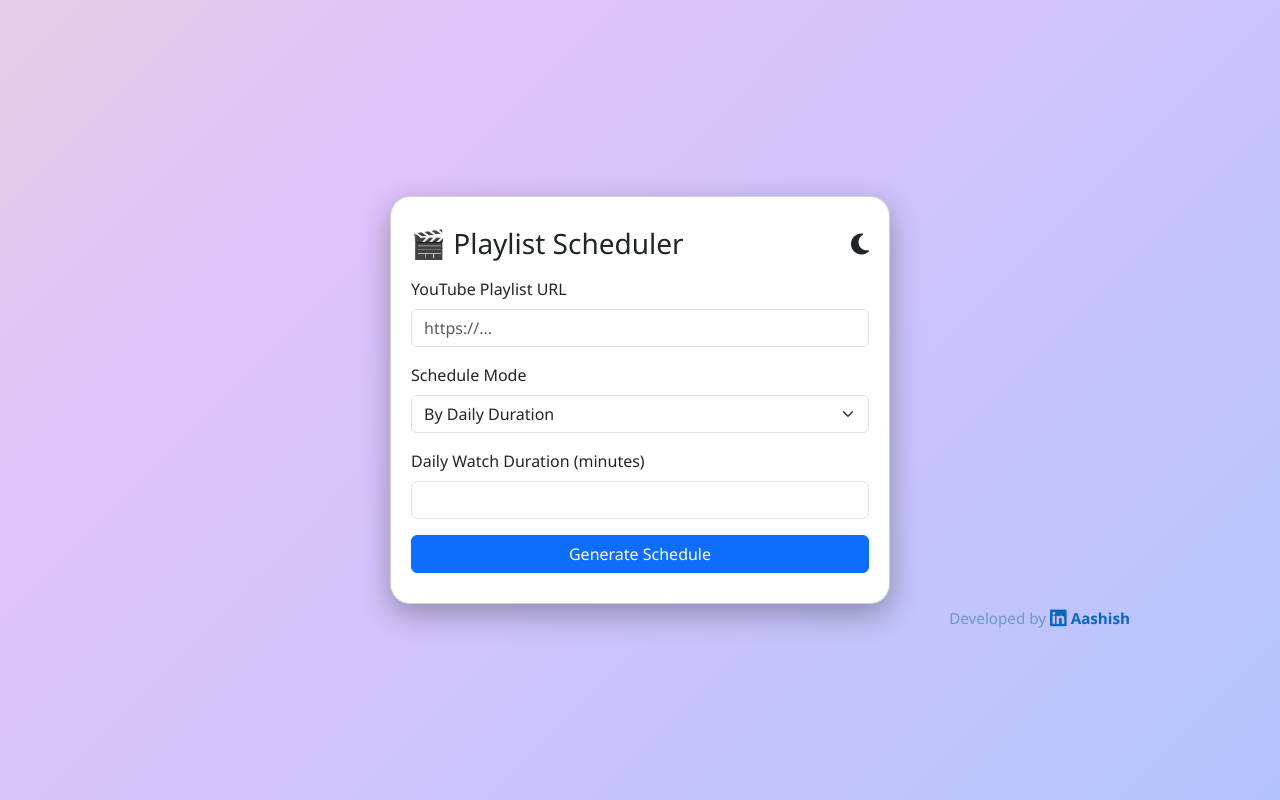
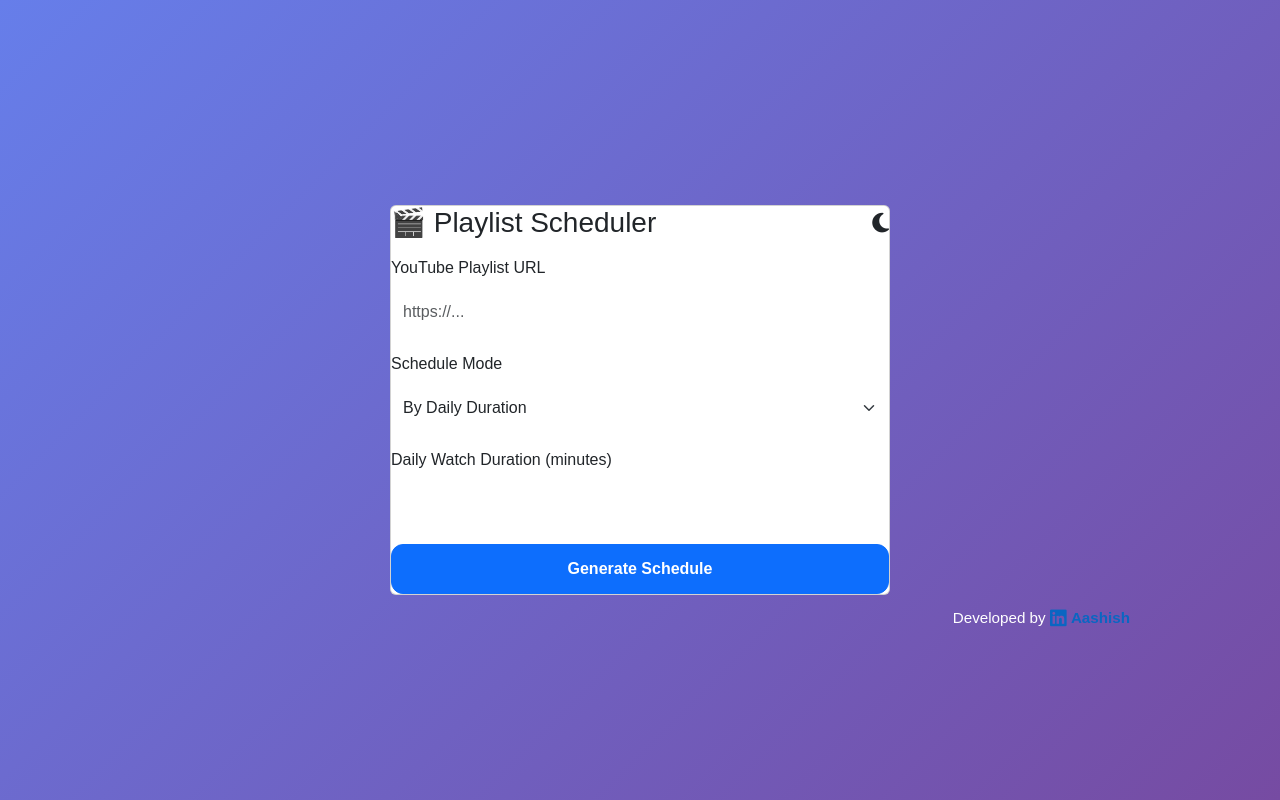
Before and after one commit to theaashishgautam/playlist_scheduler, a Flask app: page / in a window 1280 px wide. Run offline with Flask 3, Linux system fonts and the light colour scheme.

Commit message:
Update styles in index.html for improved design

```diff
--- a/templates/index.html
+++ b/templates/index.html
@@ -8,49 +8,48 @@
   <link rel="stylesheet" href="https://cdnjs.cloudflare.com/ajax/libs/font-awesome/6.5.1/css/all.min.css" />
   <style>
   body {
-      font-family: 'Segoe UI', sans-serif;
-      background: linear-gradient(-45deg, #8ec5fc, #e0c3fc, #f9f586, #f6d365);
-      background-size: 400% 400%;
-      animation: gradientBG 15s ease infinite;
-      color: #6c9abd;
-      transition: background-color 0.4s ease, color 0.4s ease;
+    font-family: 'Poppins', sans-serif;
+    background: linear-gradient(135deg, #667eea, #764ba2);
+    min-height: 100vh;
+    color: #fff;
   }
 
-    @keyframes gradientBG {
-      0% { background-position: 0% 50%; }
-      50% { background-position: 100% 50%; }
-      100% { background-position: 0% 50%; }
+  .glass-card {
+    backdrop-filter: blur(20px);
+    background: rgba(255, 255, 255, 0.1);
+    border-radius: 20px;
+    padding: 30px;
+    box-shadow: 0 8px 32px rgba(0,0,0,0.3);
   }
 
-    .dark-mode {
-      background: #121212 !important;
-      color: #e0e0e0 !important;
+  .form-control, .form-select {
+    border-radius: 12px;
+    border: none;
+    padding: 12px;
   }
 
-    .dark-mode .card, .dark-mode .form-control, .dark-mode .form-select {
-      background-color: #8e8a8a !important;
-      color: #e0e0e0 !important;
-      border-color: #8f8c8c !important;
+  .btn-primary {
+    border-radius: 12px;
+    padding: 12px;
+    font-weight: 600;
+    transition: 0.3s;
   }
 
-    .card {
-      border-radius: 20px;
-      padding: 30px 20px;
-      box-shadow: 0 10px 30px rgba(0, 0, 0, 0.3);
+  .btn-primary:hover {
+    transform: scale(1.05);
   }
 
   #themeToggle {
     cursor: pointer;
-      font-size: 1.5rem;
+    font-size: 1.4rem;
   }
 
-    .transition-wrapper {
-      opacity: 0;
-      transition: opacity 0.6s ease-in-out;
+  .dark-mode {
+    background: #0f172a;
   }
 
-    body.loaded .transition-wrapper {
-      opacity: 1;
+  .dark-mode .glass-card {
+    background: rgba(30, 41, 59, 0.6);
   }
 </style>
 </head>
```
Lines whose indentation alone changed are shown as unchanged.
